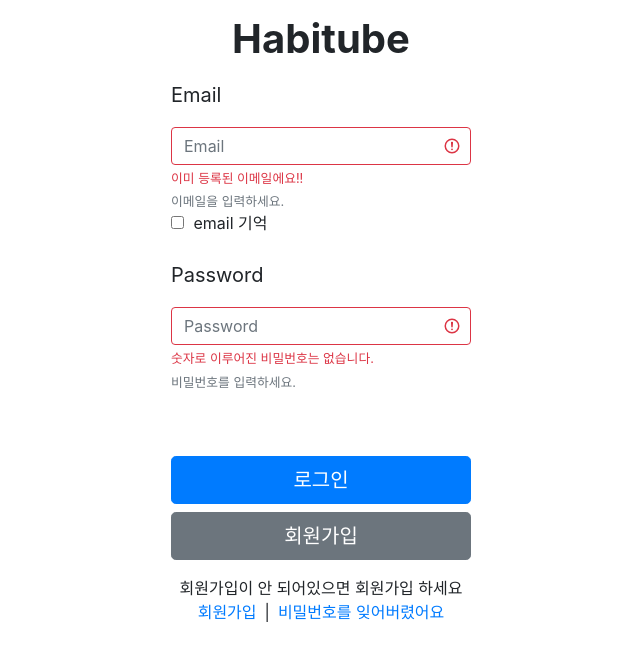
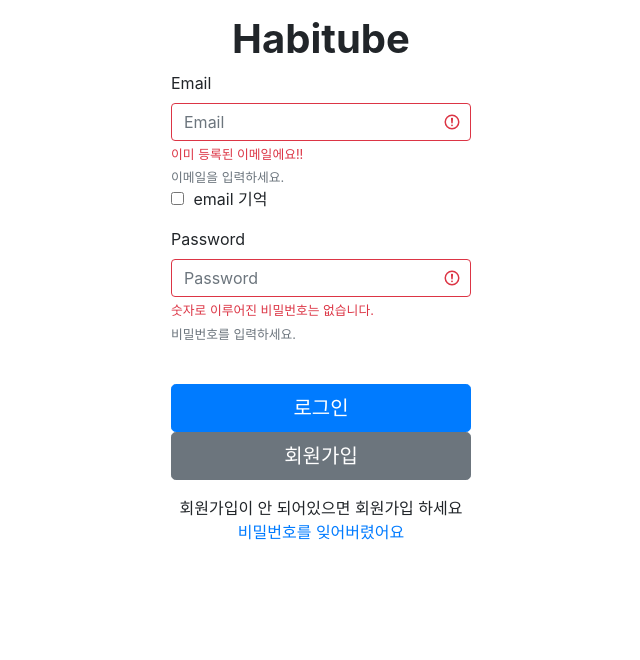
Before and after one commit to daseul22/Habitube-, a React (Create React App) app in the folder client/: page /login in a window 1280 px wide. Shown: the top 660 px of the page, without its empty margins (319-959 px from the left). Built offline with nearby package versions, Linux system fonts and the light colour scheme.

Commit message:
feat router link login component

```diff
--- a/client/src/App.js
+++ b/client/src/App.js
@@ -10,7 +10,7 @@
       <div>
         <BrowserRouter>
           <Switch>
-            <Route path="/login" component={Login} />
+            <Route exact path="/login" component={Login} />
             <Route path="/mypage" component={Mypage} />
           </Switch>
         </BrowserRouter>
--- a/client/src/pages/Login.js
+++ b/client/src/pages/Login.js
@@ -1,6 +1,6 @@
 import React, { Component } from 'react';
 
-import { Redirect } from 'react-router-dom';
+import { Redirect, Link } from 'react-router-dom';
 import {
   Button,
   Form,
@@ -31,9 +31,7 @@
           <span className="font-weight-bold">Habitube</span>
         </h1>
         <FormGroup>
-          <Label mt-5 size="lg">
-            Email
-          </Label>
+          <Label>Email</Label>
           <Input invalid type="email" placeholder="Email" />
           <FormFeedback>이미 등록된 이메일에요!!</FormFeedback>
           <FormText>이메일을 입력하세요.</FormText>
@@ -44,25 +42,26 @@
           </FormGroup>
         </FormGroup>
         <FormGroup>
-          <Label size="lg">Password</Label>
+          <Label>Password</Label>
           <Input invalid type="password" placeholder="Password" />
           <FormFeedback>숫자로 이루어진 비밀번호는 없습니다.</FormFeedback>
           <FormText>비밀번호를 입력하세요.</FormText>
           <br></br>
-          <br></br>
         </FormGroup>
+        <Link to="/mypage">
           <ButtonToggle className="btn-lg btn-block" color="primary">
             로그인
           </ButtonToggle>{' '}
+        </Link>
+        <Link to="/signup">
           <ButtonToggle className="btn-lg btn-block" color="secondary">
             회원가입
           </ButtonToggle>{' '}
+        </Link>
         <div className="text-center pt-3">
           회원가입이 안 되어있으면 회원가입 하세요
         </div>
         <div className="text-center">
-          <a href="/signup">회원가입</a>
-          <span className="p-2">|</span>
           <a href="/forgot-password">비밀번호를 잊어버렸어요</a>
         </div>
       </Form>
```
Lines whose indentation alone changed are shown as unchanged.
